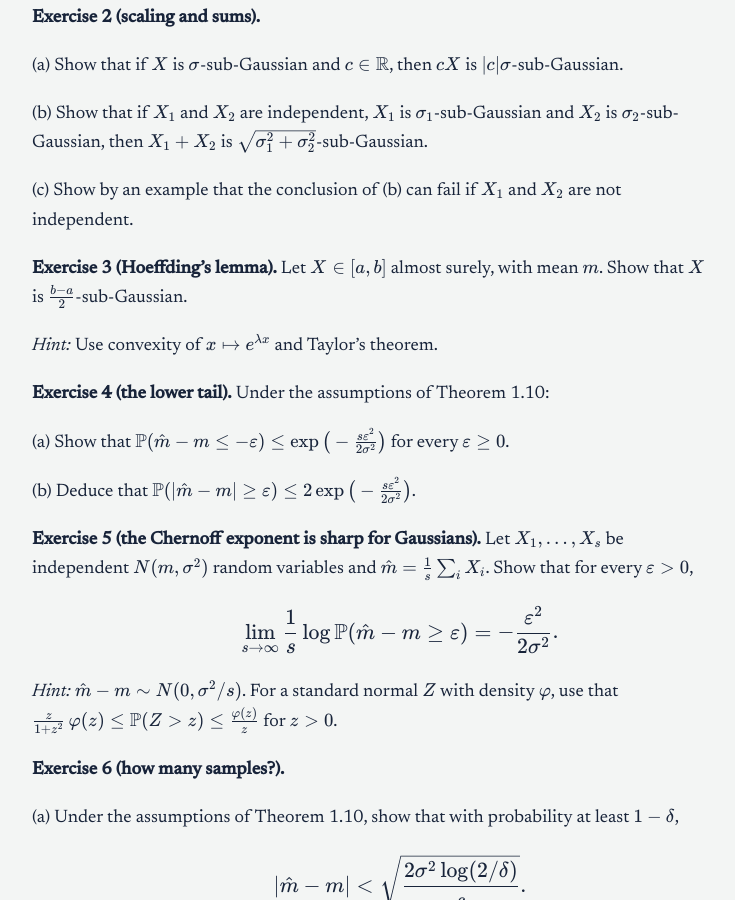
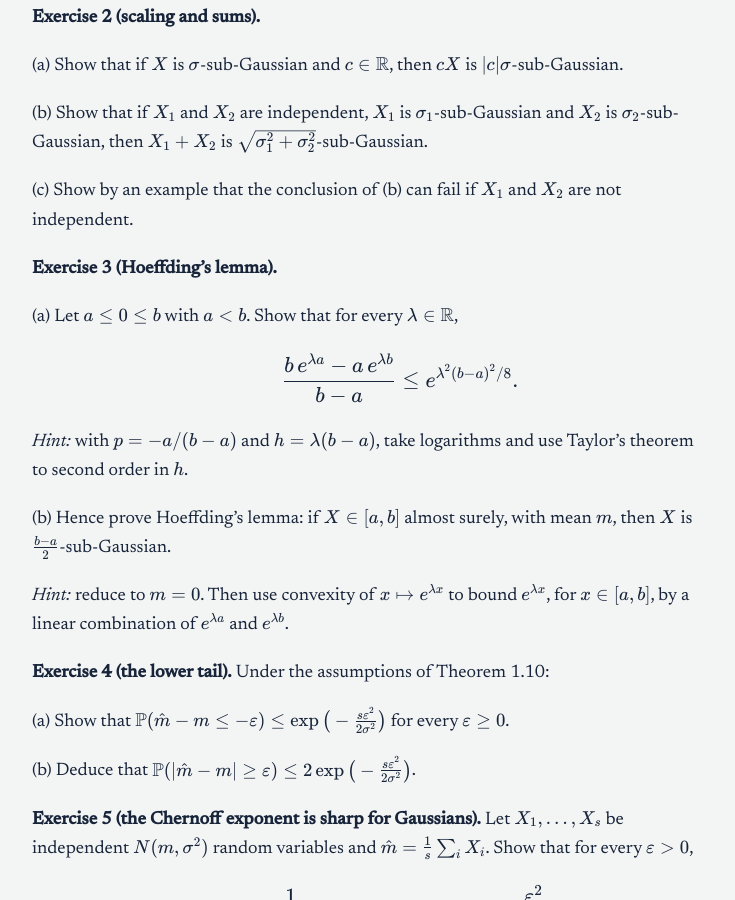
Before and after one commit to iyertejas/iyertejas.github.io, a Jekyll site: the page built from course-rl-2026-sheet-1.md, in a window 1280 px wide and 900 px high, scrolled down 676 px. Shown: the whole window, without its empty margins (128-863 px from the left). Built offline with Jekyll 4.4.1, drawn with Linux system fonts in a browser that asks for light colours.

Commit message:
RL course: split Hoeffding exercise into the exponential bound and the lemma

```diff
--- a/course-rl-2026-sheet-1.md
+++ b/course-rl-2026-sheet-1.md
@@ -34,9 +34,19 @@ Notation as in the [Lecture 1 notes](course-rl-2026-lecture-1.html). Exercises m
 
 (c) Show by an example that the conclusion of (b) can fail if $$X_1$$ and $$X_2$$ are not independent.
 
-**Exercise 3 (Hoeffding's lemma).** Let $$X \in [a, b]$$ almost surely, with mean $$m$$. Show that $$X$$ is $$\frac{b-a}{2}$$-sub-Gaussian.
+**Exercise 3 (Hoeffding's lemma).**
 
-*Hint:* Use convexity of $$x \mapsto e^{\lambda x}$$ and Taylor's theorem.
+(a) Let $$a \le 0 \le b$$ with $$a < b$$. Show that for every $$\lambda \in \mathbb R$$,
+
+$$
+\frac{b\, e^{\lambda a} - a\, e^{\lambda b}}{b - a} \le e^{\lambda^2 (b - a)^2 / 8}.
+$$
+
+*Hint:* with $$p = -a/(b - a)$$ and $$h = \lambda(b - a)$$, take logarithms and use Taylor's theorem to second order in $$h$$.
+
+(b) Hence prove Hoeffding's lemma: if $$X \in [a, b]$$ almost surely, with mean $$m$$, then $$X$$ is $$\frac{b-a}{2}$$-sub-Gaussian.
+
+*Hint:* reduce to $$m = 0$$. Then use convexity of $$x \mapsto e^{\lambda x}$$ to bound $$e^{\lambda x}$$, for $$x \in [a, b]$$, by a linear combination of $$e^{\lambda a}$$ and $$e^{\lambda b}$$.
 
 **Exercise 4 (the lower tail).** Under the assumptions of Theorem 1.10:
 
```
